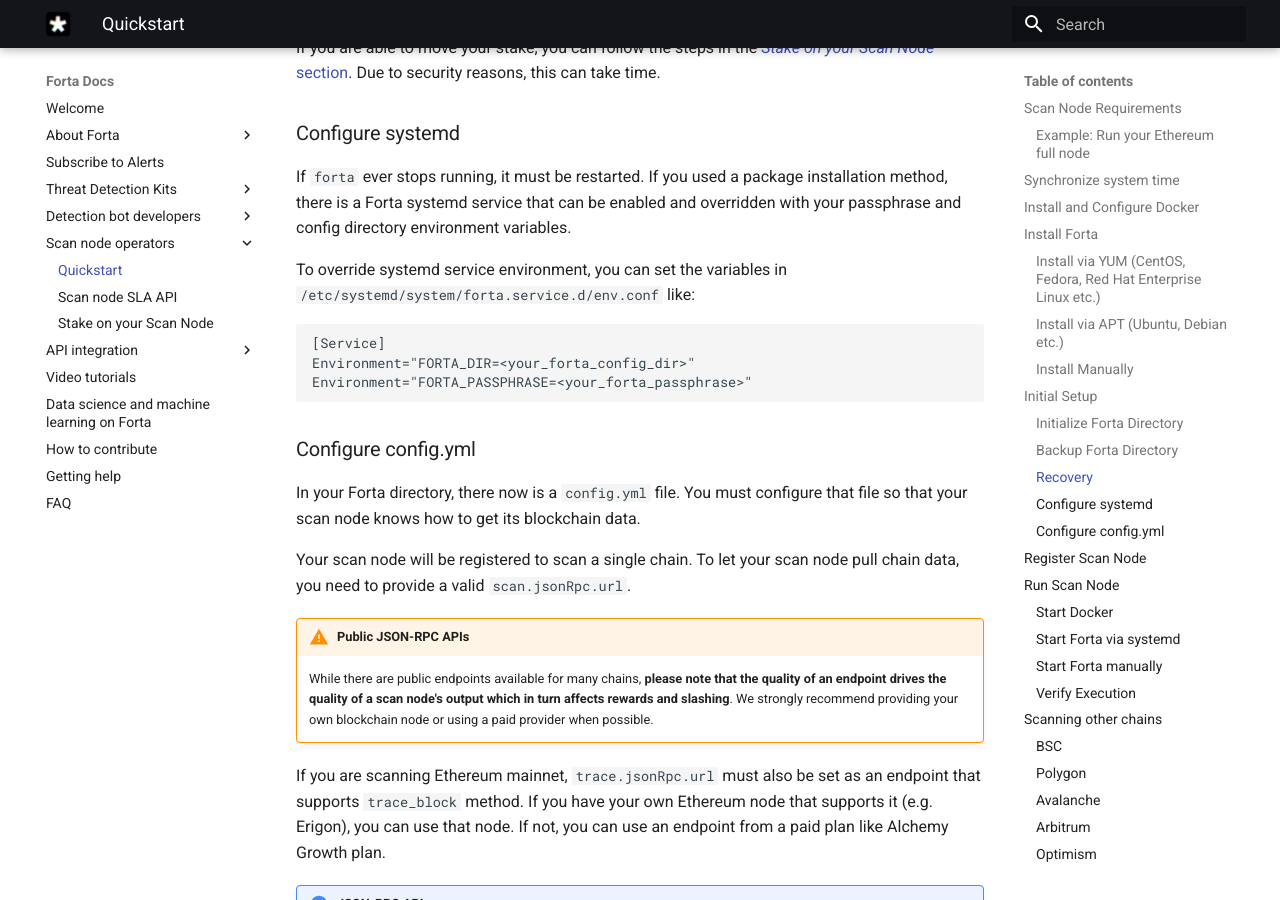
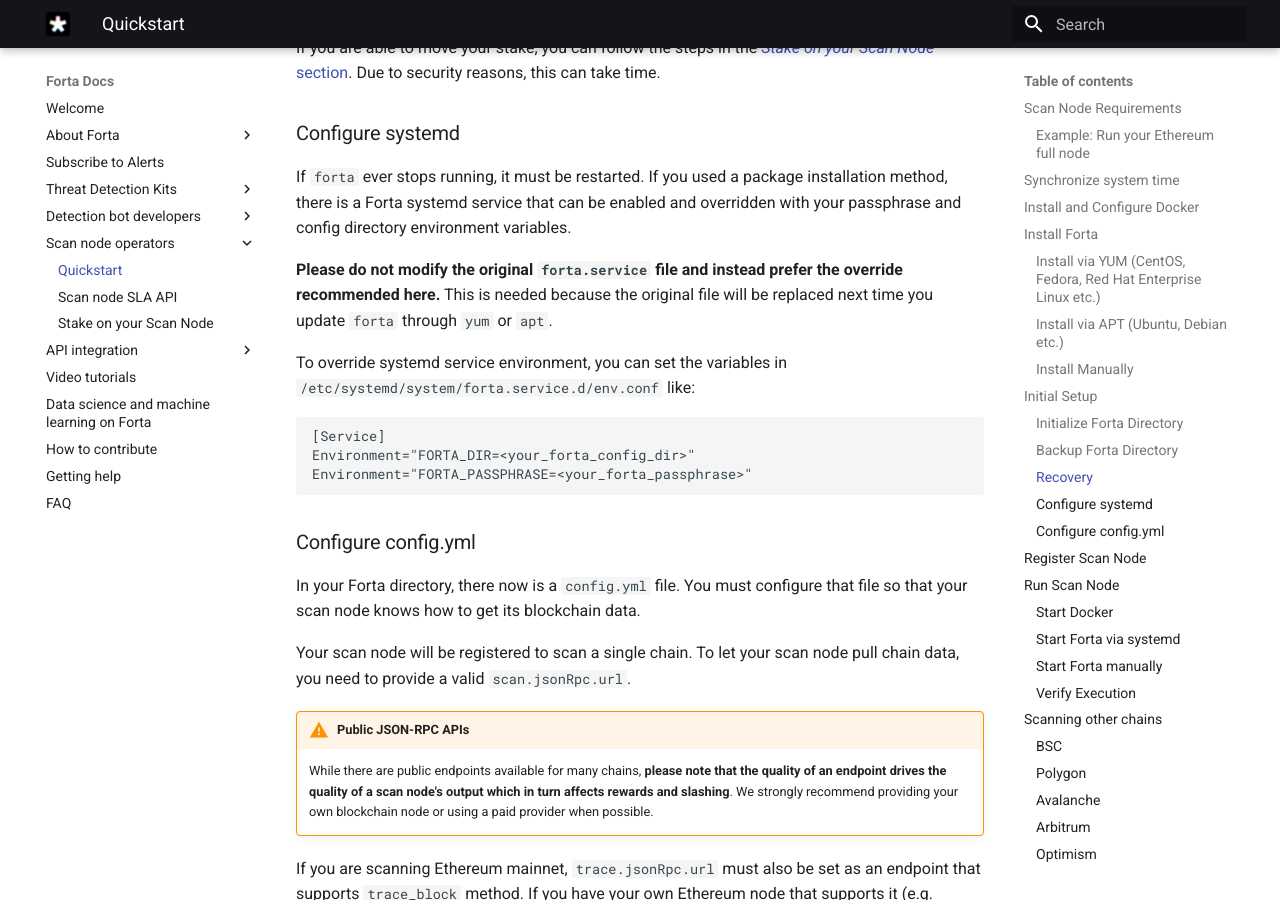
Before and after one commit to forta-network/docs, an MkDocs documentation site: the page built from docs/scanner-quickstart.md, in a window 1280 px wide and 900 px high, scrolled down 5380 px. Built offline with MkDocs 1.6.1 and Material for MkDocs 9.7.7, drawn with Linux system fonts in a browser that asks for light colours.

Commit message:
emphasis on systemd override

```diff
--- a/docs/scanner-quickstart.md
+++ b/docs/scanner-quickstart.md
@@ -207,6 +207,8 @@
 ### Configure systemd
 
 If `forta` ever stops running, it must be restarted. If you used a package installation method, there is a Forta systemd service that can be enabled and overridden with your passphrase and config directory environment variables.
+
+**Please do not modify the original `forta.service` file and instead prefer the override recommended here.** This is needed because the original file will be replaced next time you update `forta` through `yum` or `apt`.
 
 To override systemd service environment, you can set the variables in `/etc/systemd/system/forta.service.d/env.conf` like:
 
```
